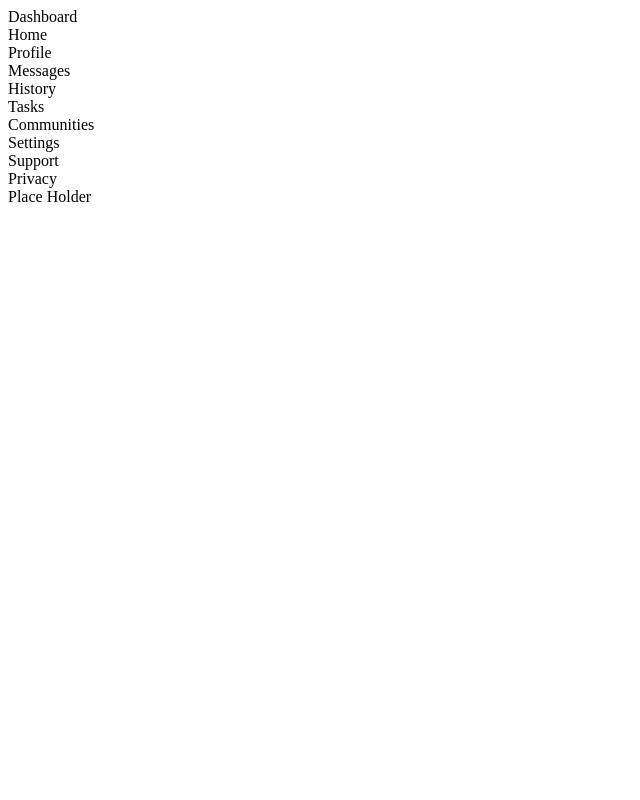
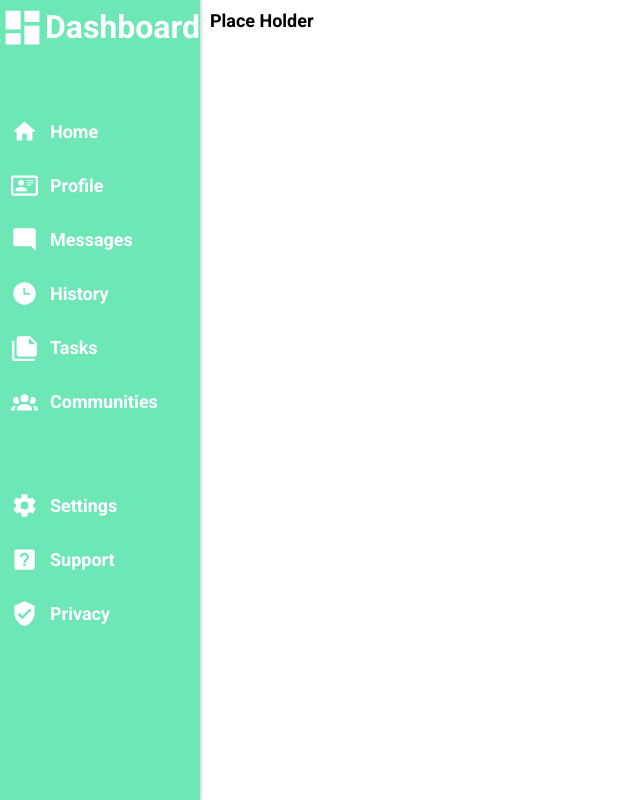
Before and after one commit to aao9008/Project-Admin-Dashboard, a plain HTML site: page index.html in a window 1280 px wide. Shown: the whole page, without its empty margins (0-640 px from the left). Drawn offline with Linux system fonts and the light colour scheme.

Commit message:
Stylize sidbar

```diff
--- a/index.html
+++ b/index.html
@@ -9,19 +9,49 @@
 <body>
     <div class="container">
         <div class="sidebar">
-            <div class="logo">Dashboard</div>
-            <div class="menu">
-                <div>Home</div>
-                <div>Profile</div>
-                <div>Messages</div>
-                <div>History</div>
-                <div>Tasks</div>
-                <div>Communities</div>
+            <div class="logo">
+                <svg xmlns="http://www.w3.org/2000/svg" viewBox="0 0 24 24"><title>view-dashboard</title><path d="M13,3V9H21V3M13,21H21V11H13M3,21H11V15H3M3,13H11V3H3V13Z" /></svg>
+                <P>Dashboard</P>
             </div>
             <div class="menu">
-                <div>Settings</div>
-                <div>Support</div>
-                <div>Privacy</div>
+                <button class="button home">
+                    <svg xmlns="http://www.w3.org/2000/svg" viewBox="0 0 24 24"><title>home</title><path d="M10,20V14H14V20H19V12H22L12,3L2,12H5V20H10Z"/></svg>
+                    <p>Home</p>
+                </button>
+                <button class="account button">
+                    <svg xmlns="http://www.w3.org/2000/svg" viewBox="0 0 24 24"><title>card-account-details-outline</title><path d="M22,3H2C0.91,3.04 0.04,3.91 0,5V19C0.04,20.09 0.91,20.96 2,21H22C23.09,20.96 23.96,20.09 24,19V5C23.96,3.91 23.09,3.04 22,3M22,19H2V5H22V19M14,17V15.75C14,14.09 10.66,13.25 9,13.25C7.34,13.25 4,14.09 4,15.75V17H14M9,7A2.5,2.5 0 0,0 6.5,9.5A2.5,2.5 0 0,0 9,12A2.5,2.5 0 0,0 11.5,9.5A2.5,2.5 0 0,0 9,7M14,7V8H20V7H14M14,9V10H20V9H14M14,11V12H18V11H14"/></svg>
+                    <p>Profile</p>
+                </button>
+                <button class="message button">
+                    <svg xmlns="http://www.w3.org/2000/svg" viewBox="0 0 24 24"><title>message-reply</title><path d="M22,4C22,2.89 21.1,2 20,2H4A2,2 0 0,0 2,4V16A2,2 0 0,0 4,18H18L22,22V4Z" /></svg>
+                    <p>Messages</p>
+                </button>
+                <button class="history button">
+                    <svg xmlns="http://www.w3.org/2000/svg" viewBox="0 0 24 24"><title>clock-time-three</title><path d="M12 2C6.5 2 2 6.5 2 12C2 17.5 6.5 22 12 22C17.5 22 22 17.5 22 12S17.5 2 12 2M17 13H11V7H12.5V11.5H17V13Z" /></svg>
+                    <p>History</p>
+                </button>
+                <button class="task button">
+                    <svg xmlns="http://www.w3.org/2000/svg" viewBox="0 0 24 24"><title>note-multiple</title><path d="M16,9H21.5L16,3.5V9M7,2H17L23,8V18A2,2 0 0,1 21,20H7C5.89,20 5,19.1 5,18V4A2,2 0 0,1 7,2M3,6V22H21V24H3A2,2 0 0,1 1,22V6H3Z" /></svg>
+                    <p>Tasks</p>
+                </button>
+                <button class="community button">
+                    <svg xmlns="http://www.w3.org/2000/svg" viewBox="0 0 24 24"><title>account-group</title><path d="M12,5.5A3.5,3.5 0 0,1 15.5,9A3.5,3.5 0 0,1 12,12.5A3.5,3.5 0 0,1 8.5,9A3.5,3.5 0 0,1 12,5.5M5,8C5.56,8 6.08,8.15 6.53,8.42C6.38,9.85 6.8,11.27 7.66,12.38C7.16,13.34 6.16,14 5,14A3,3 0 0,1 2,11A3,3 0 0,1 5,8M19,8A3,3 0 0,1 22,11A3,3 0 0,1 19,14C17.84,14 16.84,13.34 16.34,12.38C17.2,11.27 17.62,9.85 17.47,8.42C17.92,8.15 18.44,8 19,8M5.5,18.25C5.5,16.18 8.41,14.5 12,14.5C15.59,14.5 18.5,16.18 18.5,18.25V20H5.5V18.25M0,20V18.5C0,17.11 1.89,15.94 4.45,15.6C3.86,16.28 3.5,17.22 3.5,18.25V20H0M24,20H20.5V18.25C20.5,17.22 20.14,16.28 19.55,15.6C22.11,15.94 24,17.11 24,18.5V20Z" /></svg>
+                    <p>Communities</p>
+                </button>
+            </div>
+            <div class="menu">
+                <button class="settings button">
+                    <svg xmlns="http://www.w3.org/2000/svg" viewBox="0 0 24 24"><title>cog</title><path d="M12,15.5A3.5,3.5 0 0,1 8.5,12A3.5,3.5 0 0,1 12,8.5A3.5,3.5 0 0,1 15.5,12A3.5,3.5 0 0,1 12,15.5M19.43,12.97C19.47,12.65 19.5,12.33 19.5,12C19.5,11.67 19.47,11.34 19.43,11L21.54,9.37C21.73,9.22 21.78,8.95 21.66,8.73L19.66,5.27C19.54,5.05 19.27,4.96 19.05,5.05L16.56,6.05C16.04,5.66 15.5,5.32 14.87,5.07L14.5,2.42C14.46,2.18 14.25,2 14,2H10C9.75,2 9.54,2.18 9.5,2.42L9.13,5.07C8.5,5.32 7.96,5.66 7.44,6.05L4.95,5.05C4.73,4.96 4.46,5.05 4.34,5.27L2.34,8.73C2.21,8.95 2.27,9.22 2.46,9.37L4.57,11C4.53,11.34 4.5,11.67 4.5,12C4.5,12.33 4.53,12.65 4.57,12.97L2.46,14.63C2.27,14.78 2.21,15.05 2.34,15.27L4.34,18.73C4.46,18.95 4.73,19.03 4.95,18.95L7.44,17.94C7.96,18.34 8.5,18.68 9.13,18.93L9.5,21.58C9.54,21.82 9.75,22 10,22H14C14.25,22 14.46,21.82 14.5,21.58L14.87,18.93C15.5,18.67 16.04,18.34 16.56,17.94L19.05,18.95C19.27,19.03 19.54,18.95 19.66,18.73L21.66,15.27C21.78,15.05 21.73,14.78 21.54,14.63L19.43,12.97Z" /></svg>
+                    <p>Settings</p>
+                </button>
+                <button class="support button">
+                    <svg xmlns="http://www.w3.org/2000/svg" viewBox="0 0 24 24"><title>help-box</title><path d="M11,18H13V16H11V18M12,6A4,4 0 0,0 8,10H10A2,2 0 0,1 12,8A2,2 0 0,1 14,10C14,12 11,11.75 11,15H13C13,12.75 16,12.5 16,10A4,4 0 0,0 12,6M5,3H19A2,2 0 0,1 21,5V19A2,2 0 0,1 19,21H5A2,2 0 0,1 3,19V5A2,2 0 0,1 5,3Z" /></svg>
+                    <p>Support</p>
+                </button>
+                <button class="privacy button">
+                    <svg xmlns="http://www.w3.org/2000/svg" viewBox="0 0 24 24"><title>shield-check</title><path d="M10,17L6,13L7.41,11.59L10,14.17L16.59,7.58L18,9M12,1L3,5V11C3,16.55 6.84,21.74 12,23C17.16,21.74 21,16.55 21,11V5L12,1Z" /></svg>
+                    <p>Privacy</p>
+                </button>
             </div>
         </div>
         <div class="dashboard">
--- a/style.css
+++ b/style.css
@@ -1,4 +1,81 @@
+@import url('https://fonts.googleapis.com/css2?family=Roboto:ital,wght@0,100;0,300;0,400;0,500;0,700;0,900;1,100;1,300;1,400;1,500;1,700;1,900&display=swap');
+
 * {
     box-sizing: border-box;
     padding: 0px;
+    margin: 0px;
+    color: white;
+    font-size: large;
+    font-weight: bold;
+    font-family: Roboto, sans-serif;
 }
+
+/* Styling for general layout */
+.container{
+    display: grid;
+    grid-template-columns: 1fr 6fr;
+    height: 100vh;
+}
+
+/* Styling for sidebar and sidebar content */
+.sidebar {
+    background-color: #6ee7b7;
+    box-shadow: rgba(0, 0, 0, 0.15) 1.95px 0px 2.6px;
+
+    display: grid;
+    grid-template-rows: auto auto auto 6fr;
+    gap: 50px;
+}
+
+.menu{
+    display: flex;
+    flex-direction: column;
+}
+
+.button, .logo {
+    border: none;
+    background-color: #6ee7b7;
+    height: 3em;
+
+    display: grid;
+    grid-template-columns: 1fr 3fr;
+    align-items: center;
+    justify-items:start;
+}
+
+.menu:hover, .button:hover {
+    background-color: #51a784;
+}
+
+.button:active {
+    transform: scale(0.95);
+}
+
+.button svg {
+    width: 1.5rem;
+    height: 1.5rem;
+    justify-self: center;
+    fill: white;
+}
+
+.logo svg {
+    width: 2.5rem;
+    height: 2.5rem;
+    justify-self: center;
+    fill: white;
+}
+
+.logo p {
+    font-size: xx-large;
+    font-weight: bold;
+}
+
+/* Styling for Main Content Section */
+
+.dashboard {
+    padding: 10px;
+}
+
+.header {
+    color: black;
+}
```
